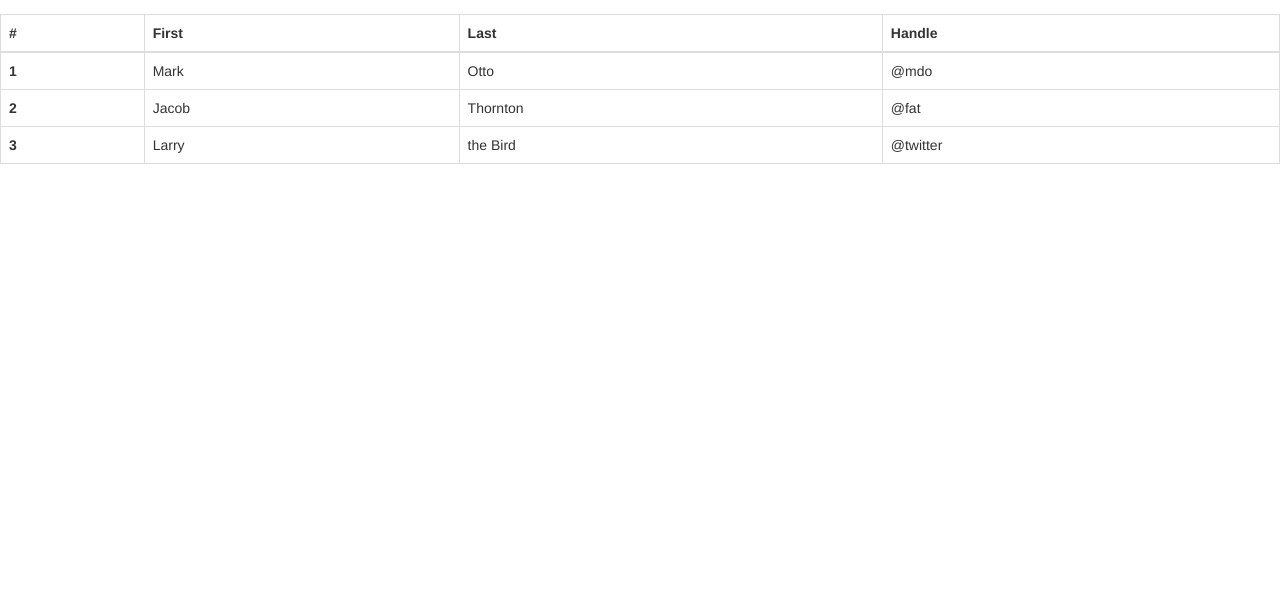
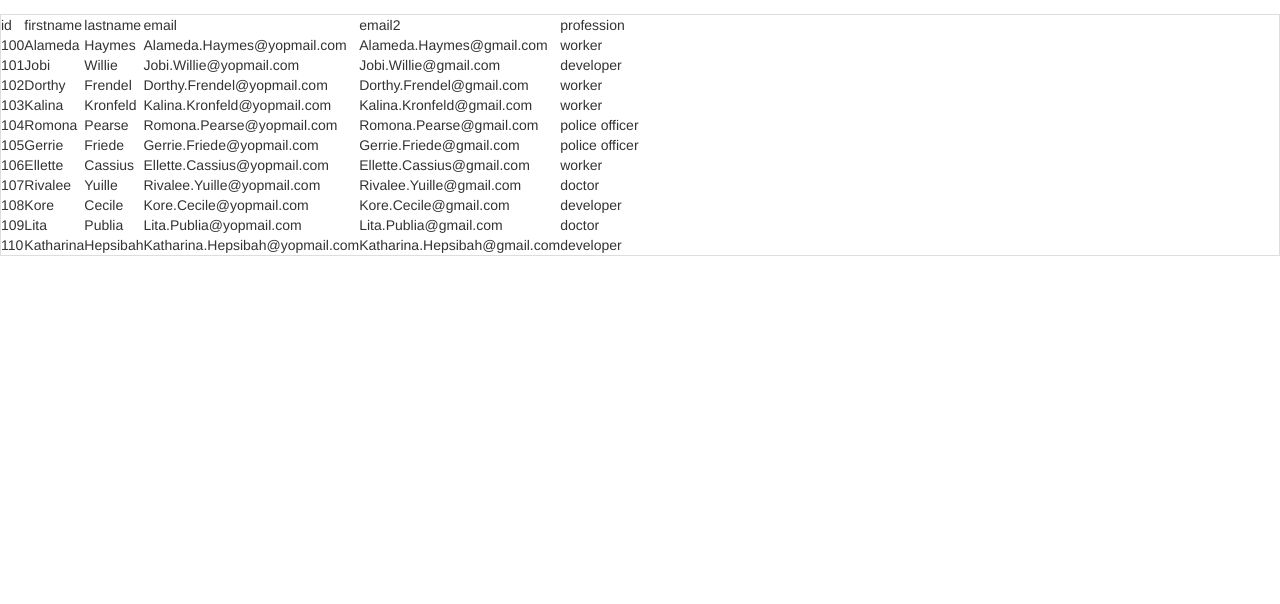
Before and after one commit to ashishcw/Simple-BootStrap-Supported-Page, a plain HTML site: page client/index.html in a window 1280 px wide. Shown: the part 196-800 px from the top of the page. Drawn offline with Linux system fonts and the light colour scheme.

Commit message:
DataTableMapping Done

```diff
--- a/client/index.html
+++ b/client/index.html
@@ -13,7 +13,7 @@
     <script src="./js/PapaParse/papaparse.min.js"></script>
 
     <script src="./js/JScriptManualExtender/DataDumper.js" type="text/javascript"></script>
-    <script src="./jquery/jquery.min.js" type="text/javascript"></script>
+    <script src="./js/jquery/jquery.min.js" type="text/javascript"></script>
 
 </head>
 
@@ -53,7 +53,7 @@
 
             <div class="col-lg-12">
                 <h1 class="page-header">
-                    Title of the page goes here
+                    This is a Table Page
                 </h1>
             </div>
 
@@ -62,36 +62,10 @@
 
         <div class="table-body">
 
-            <table class="table table-bordered" id="table-csv">
-                <thead>
-                    <tr>
-                        <th scope="col">#</th>
-                        <th scope="col">First</th>
-                        <th scope="col">Last</th>
-                        <th scope="col">Handle</th>
-                    </tr>
-                </thead>
-                <tbody>
-                    <tr>
-                        <th scope="row">1</th>
-                        <td>Mark</td>
-                        <td>Otto</td>
-                        <td>@mdo</td>
-                    </tr>
-                    <tr>
-                        <th scope="row">2</th>
-                        <td>Jacob</td>
-                        <td>Thornton</td>
-                        <td>@fat</td>
-                    </tr>
-                    <tr>
-                        <th scope="row">3</th>
-                        <td>Larry</td>
-                        <td>the Bird</td>
-                        <td>@twitter</td>
-                    </tr>
-                </tbody>
-            </table>
+            <div class="tabele-responsive-lg">
+                <table class="table table-bordered" id="dataTable">
+                </table>
+            </div>
 
         </div>
 
@@ -107,29 +81,42 @@
             type: "GET",
             url: "js\\JScriptManualExtender\\data.csv",
             dataType: "text",
-            success: function (data) { processData(data); }
+            success: function (data) {
+                processData(data);
+                $('#dataTable').append(arrayToTable(Papa.parse(data).data));
+            }
         });
     });
 
     function processData(allText) {
-        var record_num = 5;  // or however many elements there are in each row
         var allTextLines = allText.split(/\r\n|\n/);
-        for(var i = 0; i < allText.length; i++)
-        {
-            var entries = allTextLines[i].split(',');
-            console.log(entries);
-        }
+        var headers = allTextLines[0].split(',');
         var lines = [];
 
-        var headings = entries.splice(0, record_num);
-        while (entries.length > 0) {
-            var tarr = [];
-            for (var j = 0; j < record_num; j++) {
-                tarr.push(headings[j] + ":" + entries.shift());
+        for (var i = 1; i < allTextLines.length; i++){
+            var data = allTextLines[i].split(',');
+            if(data.length == headers.length){
+                var tarr = [];
+                for ( var j = 0; j < headers.length; j++){
+                    tarr.push(headers[j] + ":" + data[j]);
+                }
+                lines.push(tarr);
             }
-            lines.push(tarr);
         }
         // alert(lines);
+    }
+
+    function arrayToTable(tableData){
+        var table = $('<table table-dark></table>');
+        var thread = $('<thread></thread>')
+        $(tableData).each(function(i, rowData){
+            var row = $('<tr></tr>');
+            $(rowData).each(function(j, cellData){
+                row.append($('<td style-"width: 10%">' + cellData + '</td>'));
+            });
+            table.append(thread.append(row));
+        });
+        return table;
     }
 
 </script>
```
Also changed, not shown: client/js/jquery/jquery.min.js (renamed from client/jquery/jquery.min.js).
